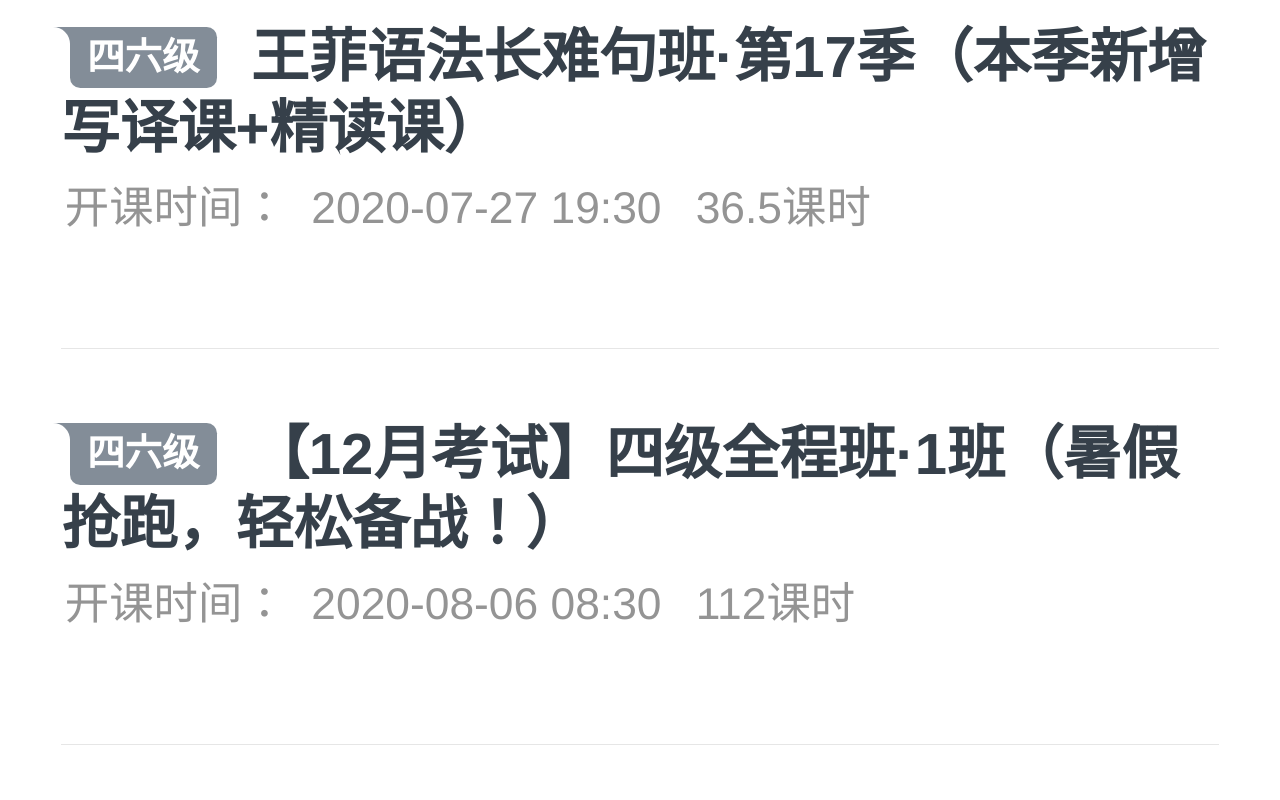
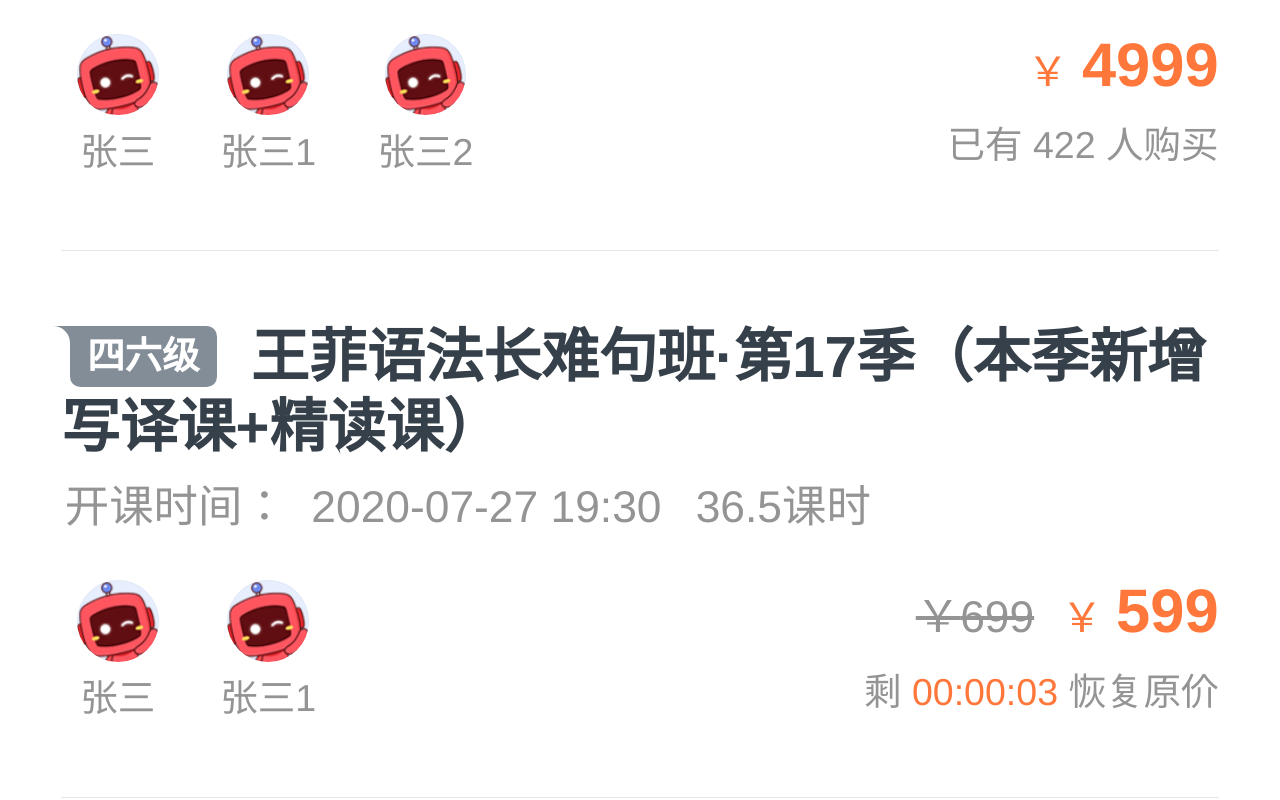
Before and after one commit to LoTwT/next-ykt, a Next.js app: page / in a window 1280 px wide. Shown: the part 2360-3160 px from the top of the page. Built offline with nearby package versions, Linux system fonts and the light colour scheme.

Commit message:
feat(CourseCard): footer

```diff
--- /dev/null
+++ b/components/Common/CountDown.module.css
@@ -0,0 +1,3 @@
+.warningColor {
+  color: #ff773a;
+}
--- /dev/null
+++ b/components/Common/CountDown.tsx
@@ -0,0 +1,107 @@
+import { Component, ReactNode } from 'react'
+import styles from './CountDown.module.css'
+
+interface IProps {
+  end: number
+  onEnd: () => void
+}
+
+interface IState {
+  curTimeStamp: number
+}
+
+/**
+ * 准确的倒计时
+ * props：
+ *    end：终点时间
+ *    onEnd：结束回调
+ */
+class CountDown extends Component<IProps, IState> {
+  private _timer: number | undefined = undefined
+
+  constructor(props: IProps) {
+    super(props)
+    this.state = {
+      curTimeStamp: this.getTime(),
+    }
+    this._timer = undefined
+  }
+
+  getTime() {
+    return new Date().getTime()
+  }
+
+  componentDidMount() {
+    // 每次 new 一个系统时间，解决 setTimeout 不准确的问题
+    // setState 触发组件更新渲染
+    this._timer = window.setInterval(() => {
+      this.setState({
+        curTimeStamp: this.getTime(),
+      })
+    }, 500)
+  }
+
+  removeInterval() {
+    window.clearInterval(this._timer)
+    this._timer = undefined
+  }
+
+  componentWillUnmount() {
+    this.removeInterval()
+  }
+
+  componentDidUpdate() {
+    const { end, onEnd } = this.props
+    const { curTimeStamp } = this.state
+
+    // 每次渲染结束后，如果当前时间 > 结束时间，那么清除 timer，执行回调函数
+    if (end - curTimeStamp < 0 && this._timer) {
+      this.removeInterval()
+      onEnd()
+    }
+  }
+
+  render(): ReactNode {
+    const { end } = this.props
+    const { curTimeStamp } = this.state
+
+    // 计算剩余时间
+    const countDownArr = formatCountDown(end - curTimeStamp)
+
+    return (
+      <span>
+        {countDownArr.length > 1 ? (
+          <span>
+            <span className={styles.warningColor}>{countDownArr[1]}</span>{' '}
+            天&nbsp;
+          </span>
+        ) : null}
+        <span className={styles.warningColor}>{countDownArr[0]}</span>
+      </span>
+    )
+  }
+}
+
+export default CountDown
+
+/**
+ * 时间格式化
+ * @param { number } ms 剩余倒计时的时间，单位 ms
+ * @return { [string, string?] } ["hour:min:sec", "day"]
+ */
+function formatCountDown(ms: number) {
+  if (ms < 0) return ['00:00:00']
+
+  const t = ms / 1000
+  let sec: string | number = parseInt((t % 60).toString(), 10)
+  let m: string | number = parseInt(((t / 60) % 60).toString(), 10)
+  const ho = parseInt((t / 60 / 60).toString(), 10)
+  let h: string | number = parseInt((ho % 24).toString(), 10)
+  const d = parseInt((ho / 24).toString(), 10)
+
+  sec = sec >= 10 ? sec : `0${sec}`
+  m = m >= 10 ? m : `0${m}`
+  h = h >= 10 ? h : `0${h}`
+
+  return d === 0 ? [`${h}:${m}:${sec}`] : [`${h}:${m}:${sec}`, `${d}`]
+}
--- a/components/Common/CourseCard.module.css
+++ b/components/Common/CourseCard.module.css
@@ -60,3 +60,80 @@
 .lessonNum {
   margin-left: 0.2rem;
 }
+
+.footer {
+  display: flex;
+  justify-content: space-between;
+  font-size: 0.22rem;
+}
+
+.teacherCont {
+  margin-left: 0.09rem;
+}
+
+.teacherBox {
+  display: inline-block;
+  margin-right: 0.36rem;
+  text-align: center;
+  max-width: 0.88rem;
+  overflow: hidden;
+}
+
+.teacherBox:last-child {
+  margin-right: 0;
+}
+
+.imgWrapper {
+  position: relative;
+  width: 0.48rem;
+  height: 0.48rem;
+  margin: 0 auto 0.09rem;
+}
+
+.avatar {
+  position: absolute;
+  display: block;
+  width: 100%;
+  height: 100%;
+  border-radius: 50%;
+}
+
+.avatarBorder {
+  position: absolute;
+  box-sizing: border-box;
+  width: 100%;
+  height: 100%;
+  border: solid 1px rgba(0, 0, 0, 0.03);
+  border-radius: 50%;
+}
+
+.promoCont {
+  text-align: right;
+}
+
+.promoCont .price {
+  position: relative;
+  margin-left: 0.16rem;
+  font-size: 0.36rem;
+  font-weight: bold;
+  line-height: 1;
+  color: #ff773a;
+}
+
+.promoCont .price > .iso {
+  margin-right: 0.08rem;
+  font-size: 0.24rem;
+  font-weight: normal;
+  line-height: 1;
+}
+
+.promoCont .deleted {
+  font-size: 0.26rem;
+
+  /* 删除线 */
+  text-decoration: line-through;
+}
+
+.promoCont .desc {
+  margin-top: 0.17rem;
+}
--- a/components/Common/CourseCard.tsx
+++ b/components/Common/CourseCard.tsx
@@ -1,7 +1,10 @@
 import Link from 'next/link'
+import Image from 'next/image'
 import { IRecommendData } from 'pages/api/recommend'
-import { memo } from 'react'
+import { memo, useState } from 'react'
 import styles from './CourseCard.module.css'
+import icTeacher from 'public/img/teacher1.png'
+import CountDown from './CountDown'
 
 interface IProps {
   data: IRecommendData
@@ -14,7 +17,78 @@ const CourseCard = ({ data }: IProps) => {
     categoryName,
     courseTime = '随到随学',
     lessonNum,
+    teacherList,
+    saleType,
+    price,
+    saleNum,
+    salePrice = 0,
+    saleEndTime = 0,
   } = data
+
+  const [countDownFinished, setCountDownFinished] = useState(false)
+
+  /**
+   * 0 没有促销，1 有促销
+   *
+   * 0 显示：原价、数量
+   * 1 显示：
+   *       1. 促销期间：原价、数量、促销价格、倒计时
+   *       2. 促销结束 / 未开始：原价、数量
+   */
+  const renderPromotion = () => {
+    // 促销 ing
+    if (saleType === 1 && !countDownFinished) {
+      return (
+        <div className={styles.promoCont}>
+          {/* 价格 */}
+          <div>
+            {/* 划线原价 */}
+            <span className={styles.deleted}>
+              <span className={styles.iso}>￥</span>
+              {price}
+            </span>
+
+            {/* 促销价格 */}
+            {renderSimplePrice(salePrice)}
+          </div>
+
+          {/* 倒计时 */}
+          <div className={styles.desc}>
+            剩{' '}
+            <CountDown
+              end={saleEndTime}
+              onEnd={() => setCountDownFinished(true)}
+            />{' '}
+            恢复原价
+          </div>
+        </div>
+      )
+    }
+
+    // 普通卡片
+    return (
+      <div className={styles.promoCont}>
+        {/* 价格 */}
+        <div>
+          {price === 0 ? (
+            <span className={styles.price}>免费</span>
+          ) : (
+            renderSimplePrice(price)
+          )}
+        </div>
+
+        {/* 购买数量 */}
+        <div className={styles.desc}>已有 {saleNum} 人购买</div>
+      </div>
+    )
+  }
+
+  const renderSimplePrice = (p: number) => (
+    <span className={styles.price}>
+      <span className={styles.iso}>￥</span>
+      {p}
+    </span>
+  )
 
   return (
     <Link href="/course/detail/[id]" as={`/course/detail/${id}`} passHref>
@@ -30,6 +104,40 @@ const CourseCard = ({ data }: IProps) => {
           <span>开课时间：&nbsp;&nbsp;{courseTime}</span>
           <span className={styles.lessonNum}>{lessonNum}课时</span>
         </div>
+
+        {/* 课程信息 */}
+        <div className={styles.footer}>
+          {/* 教师 */}
+          <div className={styles.teacherCont}>
+            {/* 最多展示 3 名教师 */}
+            {teacherList && teacherList.length > 0
+              ? teacherList.slice(0, 3).map((teacher, idx) => (
+                  <div
+                    key={`teacher-${idx}-${teacher.name}`}
+                    className={styles.teacherBox}
+                  >
+                    <div className={styles.imgWrapper}>
+                      {/* 教师头像 */}
+                      <Image
+                        className={styles.avatar}
+                        src={teacher.img || icTeacher}
+                        alt={teacher.name}
+                        layout="fill"
+                      />
+                      {/* 半透明覆盖式的圆边框 */}
+                      <div className={styles.avatarBorder} />
+                    </div>
+
+                    {/* 教师姓名 */}
+                    <span>{teacher.name}</span>
+                  </div>
+                ))
+              : null}
+          </div>
+
+          {/* 价格 / 数量 / 优惠 */}
+          {renderPromotion()}
+        </div>
       </a>
     </Link>
   )
--- a/pages/api/recommend.ts
+++ b/pages/api/recommend.ts
@@ -324,4 +324,10 @@ export interface IRecommendData {
   price: number
   // 开课时间
   courseTime: string
+  // 促销开始时间
+  saleStartTime?: number
+  // 促销结束时间
+  saleEndTime?: number
+  // 促销价格
+  salePrice?: number
 }
```
